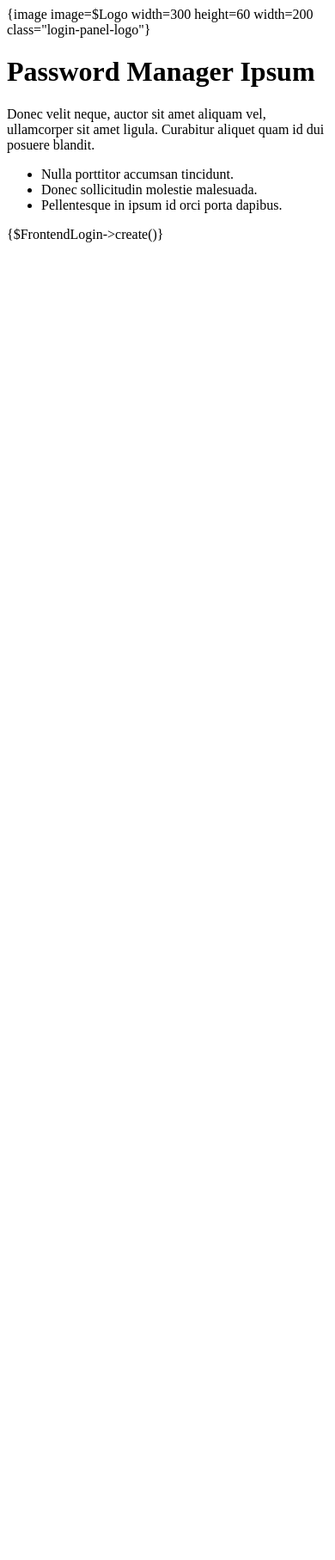
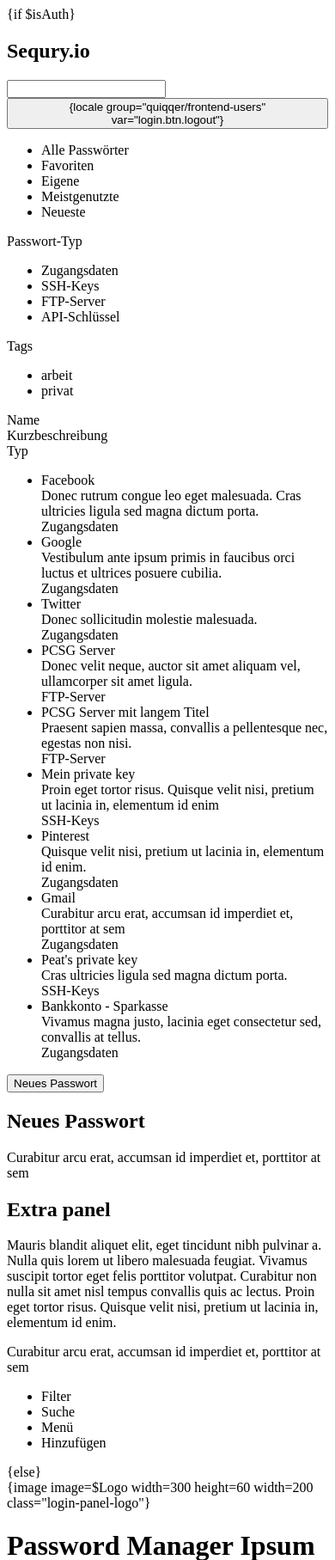
Before and after one commit to pcsg/sequry-template, a PHP site: page /types/sequry.html in a window 390 px wide. Shown: the top 1815 px of the page at 86% size. Before the commit the page ends 282 px from the top, so only its background shows below. Run offline with PHP 8.4, Linux system fonts and the light colour scheme.

Commit message:
feat: Login, start page, menu with filter, mobile view, mobile bottom nav.

```diff
--- a/index.html
+++ b/index.html
@@ -20,11 +20,14 @@
     {fontawesome}
     {$Template->getHeader()}
 
-    <link href="https://fonts.googleapis.com/css?family=Source+Sans+Pro:300,400,700" rel="stylesheet">
+    <link href="https://fonts.googleapis.com/css?family=Lato:300,400" rel="stylesheet">
+    <link href="https://fonts.googleapis.com/css?family=Roboto:300,400" rel="stylesheet">
 
     <link rel="stylesheet" href="{$URL_TPL_DIR}bin/css/style.css"/>
     <link rel="stylesheet" href="{$URL_TPL_DIR}bin/css/buttons.css"/>
     <link rel="stylesheet" href="{$URL_TPL_DIR}bin/css/form.css"/>
+
+    <link rel="stylesheet" href="{$URL_TPL_DIR}bin/css/theme.dark.css"/>
 
     {assign var=layoutType value=$Template->getLayoutType()}
 </head>
--- a/types/sequry.html
+++ b/types/sequry.html
@@ -1,18 +1,424 @@
+{if $isAuth}
+<div class="sequry-page-wrapper">
+    <!--<div class="quiqqer-frontendUsers-info" style="margin: 0;">
+        {locale group="quiqqer/frontend-users" var="message.already.loged.in" username=$SessionUser->getName()}
+    </div>
+    -->
+
+    <div class="header-logo">
+        <h2>Sequry.io</h2>
+    </div>
+
+    <!-- header -->
+    <div class="header-main">
+        <div class="desktop-search">
+            <span class="fa fa-search"></span>
+            <input type="text">
+        </div>
+
+        <a href="?logout=1">
+            <button class="qui-button qui-utils-noselect">
+                <span class="qui-button-text-image fa fa-sign-out"></span>
+                <span class="qui-button-text">
+                {locale group="quiqqer/frontend-users" var="login.btn.logout"}
+            </span>
+            </button>
+        </a>
+    </div>
+
+    <!-- navigation desktop -->
+    <div class="sequry-desktop-menu">
+
+        <div class="sequry-filter">
+            <ul class="navigation">
+                <li class="navigation-entry">
+                    <a class="active">
+                        <span class="fa fa-lock navigation-entry-icon"></span>
+                        <span class="navigation-entry-text">Alle Passwörter</span>
+                    </a>
+                </li>
+                <li class="navigation-entry">
+                    <a>
+                        <span class="fa fa-star-o navigation-entry-icon"></span>
+                        <span class="navigation-entry-text">Favoriten</span>
+                    </a>
+                </li>
+                <li class="navigation-entry">
+                    <a>
+                        <span class="fa fa-user-o navigation-entry-icon"></span>
+                        <span class="navigation-entry-text">Eigene</span>
+                    </a>
+                </li>
+                <li class="navigation-entry">
+                    <a>
+                        <span class="fa fa-bookmark-o navigation-entry-icon"></span>
+                        <span class="navigation-entry-text">Meistgenutzte</span>
+                    </a>
+                </li>
+                <li class="navigation-entry">
+                    <a>
+                        <span class="fa fa-clock-o navigation-entry-icon"></span>
+                        <span class="navigation-entry-text">Neueste</span>
+                    </a>
+                </li>
+            </ul>
+        </div>
+
+        <div class="sequry-passwordType">
+            <header class="header-button">
+                <span class="header-button-text">Passwort-Typ</span>
+                <span class="fa fa-cog header-button-icon"></span>
+            </header>
+            <ul class="navigation">
+                <li class="navigation-entry">
+                    <a>
+                        <span class="fa fa-globe navigation-entry-icon"></span>
+                        <span class="navigation-entry-text">Zugangsdaten</span>
+                    </a>
+                </li>
+                <li class="navigation-entry">
+                    <a>
+                        <span class="fa fa-key navigation-entry-icon"></span>
+                        <span class="navigation-entry-text">SSH-Keys</span>
+                    </a>
+                </li>
+                <li class="navigation-entry">
+                    <a>
+                        <span class="fa fa-server navigation-entry-icon"></span>
+                        <span class="navigation-entry-text">FTP-Server</span>
+                    </a>
+                </li>
+                <li class="navigation-entry">
+                    <a>
+                        <span class="fa fa-laptop navigation-entry-icon"></span>
+                        <span class="navigation-entry-text">API-Schlüssel</span>
+                    </a>
+                </li>
+            </ul>
+        </div>
+
+        <div class="sequry-tags">
+            <header class="header-button">
+                <span class="header-button-text">Tags</span>
+                <span class="fa fa-plus header-button-icon"></span>
+            </header>
+
+            <ul class="navigation">
+                <li class="navigation-entry">
+                    <a>
+                        <span class="fa fa-tag navigation-entry-icon"></span>
+                        <span class="navigation-entry-text">arbeit</span>
+                    </a>
+                </li>
+                <li class="navigation-entry">
+                    <a>
+                        <span class="fa fa-tag navigation-entry-icon"></span>
+                        <span class="navigation-entry-text">privat</span>
+                    </a>
+                </li>
+            </ul>
+        </div>
+
+    </div>
+
+    <!-- main -->
+    <div class="main">
+
+        <div class="main-list">
+            <!-- main list header -->
+            <div class="main-list-header">
+                <div class="list-favorite"></div>
+                <div class="list-name">
+                    <span class="list-name-text">Name</span>
+                    <span class="list-name-icon fa fa-caret-down"></span>
+                </div>
+                <div class="list-desc">
+                    <span class="list-desc-text">Kurzbeschreibung</span>
+                </div>
+                <div class="list-type">
+                    <span class="list-type-text">Typ</span>
+                </div>
+                <div class="list-action"></div>
+            </div>
+
+            <!-- main list entries -->
+            <ul class="main-list-entries">
+                <li class="main-list-entry">
+                    <div class="list-favorite">
+                        <span class="fa fa-star-o"></span>
+                    </div>
+                    <div class="list-name">
+                        <span class="list-name-title">Facebook</span>
+                    </div>
+                    <div class="list-desc">
+                        Donec rutrum congue leo eget malesuada. Cras ultricies ligula sed magna dictum porta.
+
+                    </div>
+                    <div class="list-type">
+                        <span class="list-type-text">Zugangsdaten</span>
+                    </div>
+                    <div class="list-action">
+                        <span class="fa fa-share-alt"></span>
+                        <span class="fa fa-pencil"></span>
+                    </div>
+                </li>
+
+                <li class="main-list-entry">
+                    <div class="list-favorite">
+                        <span class="fa fa-star-o"></span>
+                    </div>
+                    <div class="list-name">
+                        <span class="list-name-title">Google</span>
+                    </div>
+                    <div class="list-desc">
+                        Vestibulum ante ipsum primis in faucibus orci luctus et ultrices posuere cubilia.
+                    </div>
+                    <div class="list-type">
+                        <span class="list-type-text">Zugangsdaten</span>
+                    </div>
+                    <div class="list-action">
+                        <span class="fa fa-share-alt"></span>
+                        <span class="fa fa-pencil"></span>
+                    </div>
+                </li>
+
+                <li class="main-list-entry">
+                    <div class="list-favorite">
+                        <span class="fa fa-star-o"></span>
+                    </div>
+                    <div class="list-name">
+                        <span class="list-name-title">Twitter</span>
+                    </div>
+                    <div class="list-desc">
+                        Donec sollicitudin molestie malesuada.
+                    </div>
+                    <div class="list-type">
+                        <span class="list-type-text">Zugangsdaten</span>
+                    </div>
+                    <div class="list-action">
+                        <span class="fa fa-share-alt"></span>
+                        <span class="fa fa-pencil"></span>
+                    </div>
+                </li>
+
+                <li class="main-list-entry">
+                    <div class="list-favorite">
+                        <span class="fa fa-star"></span>
+                    </div>
+                    <div class="list-name">
+                        <span class="list-name-title">PCSG Server</span>
+                    </div>
+                    <div class="list-desc">
+                        Donec velit neque, auctor sit amet aliquam vel, ullamcorper sit amet ligula.
+                    </div>
+                    <div class="list-type">
+                        <span class="list-type-text">FTP-Server</span>
+                    </div>
+                    <div class="list-action">
+                        <span class="fa fa-share-alt"></span>
+                        <span class="fa fa-pencil"></span>
+                    </div>
+                </li>
+
+                <li class="main-list-entry">
+                    <div class="list-favorite">
+                        <span class="fa fa-star-o"></span>
+                    </div>
+                    <div class="list-name">
+                        <span class="list-name-title">PCSG Server mit langem Titel</span>
+                    </div>
+                    <div class="list-desc">
+                        Praesent sapien massa, convallis a pellentesque nec, egestas non nisi.
+                    </div>
+                    <div class="list-type">
+                        <span class="list-type-text">FTP-Server</span>
+                    </div>
+                    <div class="list-action">
+                        <span class="fa fa-share-alt"></span>
+                        <span class="fa fa-pencil"></span>
+                    </div>
+                </li>
+
+                <li class="main-list-entry">
+                    <div class="list-favorite">
+                        <span class="fa fa-star-o"></span>
+                    </div>
+                    <div class="list-name">
+                        <span class="list-name-title">Mein private key</span>
+                    </div>
+                    <div class="list-desc">
+                        Proin eget tortor risus. Quisque velit nisi, pretium ut lacinia in, elementum id enim
+                    </div>
+                    <div class="list-type">
+                        <span class="list-type-text">SSH-Keys</span>
+                    </div>
+                    <div class="list-action">
+                        <span class="fa fa-share-alt"></span>
+                        <span class="fa fa-pencil"></span>
+                    </div>
+                </li>
+
+                <li class="main-list-entry">
+                    <div class="list-favorite">
+                        <span class="fa fa-star-o"></span>
+                    </div>
+                    <div class="list-name">
+                        <span class="list-name-title">Pinterest</span>
+                    </div>
+                    <div class="list-desc">
+                        Quisque velit nisi, pretium ut lacinia in, elementum id enim.
+                    </div>
+                    <div class="list-type">
+                        <span class="list-type-text">Zugangsdaten</span>
+                    </div>
+                    <div class="list-action">
+                        <span class="fa fa-share-alt"></span>
+                        <span class="fa fa-pencil"></span>
+                    </div>
+                </li>
+
+                <li class="main-list-entry">
+                    <div class="list-favorite">
+                        <span class="fa fa-star-o"></span>
+                    </div>
+                    <div class="list-name">
+                        <span class="list-name-title">Gmail</span>
+                    </div>
+                    <div class="list-desc">
+                        Curabitur arcu erat, accumsan id imperdiet et, porttitor at sem
+                    </div>
+                    <div class="list-type">
+                        <span class="list-type-text">Zugangsdaten</span>
+                    </div>
+                    <div class="list-action">
+                        <span class="fa fa-share-alt"></span>
+                        <span class="fa fa-pencil"></span>
+                    </div>
+                </li>
+
+                <li class="main-list-entry">
+                    <div class="list-favorite">
+                        <span class="fa fa-star"></span>
+                    </div>
+                    <div class="list-name">
+                        <span class="list-name-title">Peat's private key</span>
+                    </div>
+                    <div class="list-desc">
+                        Cras ultricies ligula sed magna dictum porta.
+                    </div>
+                    <div class="list-type">
+                        <span class="list-type-text">SSH-Keys</span>
+                    </div>
+                    <div class="list-action">
+                        <span class="fa fa-share-alt"></span>
+                        <span class="fa fa-pencil"></span>
+                    </div>
+                </li>
+
+                <li class="main-list-entry">
+                    <div class="list-favorite">
+                        <span class="fa fa-star-o"></span>
+                    </div>
+                    <div class="list-name">
+                        <span class="list-name-title">Bankkonto - Sparkasse</span>
+                    </div>
+                    <div class="list-desc">
+                        Vivamus magna justo, lacinia eget consectetur sed, convallis at tellus.
+                    </div>
+                    <div class="list-type">
+                        <span class="list-type-text">Zugangsdaten</span>
+                    </div>
+                    <div class="list-action">
+                        <span class="fa fa-share-alt"></span>
+                        <span class="fa fa-pencil"></span>
+                    </div>
+                </li>
+            </ul>
+        </div>
+
+        <button class="button button-add button-add-password hide-on-mobile">
+            <span class="button-add-text">Neues Passwort</span>
+        </button>
+    </div>
+
+    <!-- sidebar panel -->
+    <div class="background-wrapper">
+        <div class="sidebar-panel">
+            <header>
+                <h2>Neues Passwort</h2>
+            </header>
+            <p>
+                Curabitur arcu erat, accumsan id imperdiet et, porttitor at sem
+            </p>
+        </div>
+
+        <div class="sidebar-panel">
+            <header>
+                <h2>Extra panel</h2>
+            </header>
+            <p>
+                Mauris blandit aliquet elit, eget tincidunt nibh pulvinar a. Nulla quis lorem ut libero malesuada feugiat. Vivamus suscipit tortor eget felis porttitor volutpat. Curabitur non nulla sit amet nisl tempus convallis quis ac lectus. Proin eget tortor risus. Quisque velit nisi, pretium ut lacinia in, elementum id enim.
+            </p>
+            <p>
+                Curabitur arcu erat, accumsan id imperdiet et, porttitor at sem
+            </p>
+        </div>
+    </div>
+
+    <!-- mobile bottom menu -->
+    <div class="sequry-bottom-navigation hide-on-desktop">
+        <ul class="bottom-navigation">
+            <li class="bottom-navigation-entry">
+                <a class="bottom-navigation-entry-link">
+                    <span class="bottom-navigation-entry-link-icon fa fa-filter"></span>
+                    <span class="bottom-navigation-entry-link-text">Filter</span>
+                </a>
+            </li>
+
+            <li class="bottom-navigation-entry">
+                <a class="bottom-navigation-entry-link">
+                    <span class="bottom-navigation-entry-link-icon fa fa-search"></span>
+                    <span class="bottom-navigation-entry-link-text">Suche</span>
+                </a>
+            </li>
+
+            <li class="bottom-navigation-entry">
+                <a class="bottom-navigation-entry-link">
+                    <span class="bottom-navigation-entry-link-icon fa fa-bars"></span>
+                    <span class="bottom-navigation-entry-link-text">Menü</span>
+                </a>
+            </li>
+
+            <li class="bottom-navigation-entry">
+                <a class="bottom-navigation-entry-link control-color">
+                    <span class="bottom-navigation-entry-link-icon fa fa-plus"></span>
+                    <span class="bottom-navigation-entry-link-text">Hinzufügen</span>
+                </a>
+            </li>
+        </ul>
+    </div>
+
+</div>
+
+{else}
+
+
 <div class="login-main-wrapper">
-    <!-- login  -->
     <div class="login-panelLeft">
         <div class="login-panel-wrapper">
             {image image=$Logo width=300 height=60 width=200 class="login-panel-logo"}
 
             <div class="login-panel-features hide-on-mobile">
-                <h1>Password Manager Ipsum</h1>
+                <header class="control-color">
+                    <h1>Password Manager Ipsum</h1>
+                </header>
                 <p>
                     Donec velit neque, auctor sit amet aliquam vel, ullamcorper sit amet ligula.
                     Curabitur aliquet quam id dui posuere blandit.</p>
-                <ul>
-                    <li>Nulla porttitor accumsan tincidunt.</li>
-                    <li>Donec sollicitudin molestie malesuada.</li>
-                    <li>Pellentesque in ipsum id orci porta dapibus.</li>
+                <ul class="fa-ul">
+                    <li><span class="fa-li fa fa-check"></span>Nulla porttitor accumsan tincidunt.</li>
+                    <li><span class="fa-li fa fa-check"></span>Donec sollicitudin molestie malesuada.</li>
+                    <li><span class="fa-li fa fa-check"></span>Pellentesque in ipsum id orci porta dapibus.</li>
                 </ul>
             </div>
         </div>
@@ -26,3 +432,5 @@
         </div>
     </div>
 </div>
+
+{/if}
```
Also changed, not shown: types/sequry.php (+6 -3 lines), 3 other files.
